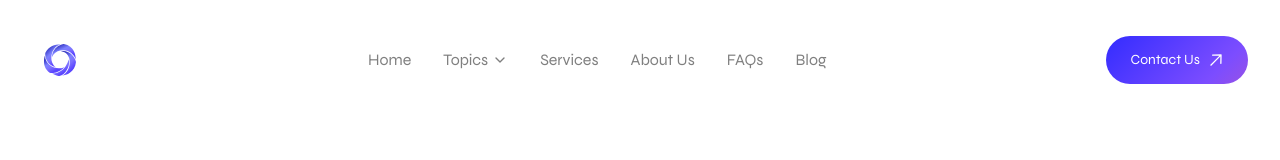
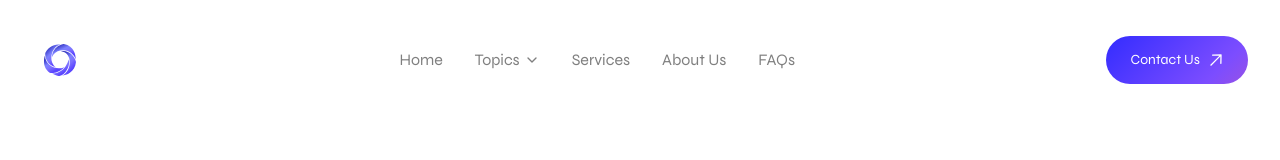
Before and after one commit to afnanahmadtariq/Devstract, a Next.js app: page /blog in a window 1280 px wide. Shown: the top 160 px of the page. Built offline with nearby package versions, Linux system fonts and the light colour scheme; what tailwindcss-text-fill-stroke would draw is missing.

Commit message:
Show Topics dropdown only in blog section
The navigation now conditionally displays the Topics dropdown and Blog link based on the current pathname. Topics is shown only when in the blog section, and Blog is hidden to avoid redundancy.

```diff
--- a/components/navigation.tsx
+++ b/components/navigation.tsx
@@ -1,6 +1,7 @@
 "use client"
 
 import Link from "next/link"
+import { usePathname } from "next/navigation"
 import { Button } from "@/components/ui/button"
 import Image from "next/image"
 import { useState, useRef, useEffect } from "react"
@@ -32,6 +33,8 @@ const topicLinks = [
 ]
 
 export default function Navigation({ mainpage = false, disableContact = false }: NavigationProps) {
+  const pathname = usePathname()
+  const isBlogSection = pathname?.startsWith('/blog')
   const [activeMenuIdx, setActiveMenuIdx] = useState<number | null>(null)
   const [menuOpen, setMenuOpen] = useState(false)
   const [menuClosing, setMenuClosing] = useState(false)
@@ -178,6 +181,8 @@ export default function Navigation({ mainpage = false, disableContact = false }:
               <Link href="/" className="text-black/50 dark:text-white hover:text-black font-normal transition-colors text-base">
                 Home
               </Link>
+
+              {isBlogSection && (
                 <DropdownMenu>
                   <DropdownMenuTrigger asChild>
                     <button
@@ -248,6 +253,8 @@ export default function Navigation({ mainpage = false, disableContact = false }:
                     </div>
                   </DropdownMenuContent>
                 </DropdownMenu>
+              )}
+
               <Link href="/#services" className="text-black/50 hover:text-black font-normal transition-colors text-base">
                 Services
               </Link>
@@ -257,9 +264,12 @@ export default function Navigation({ mainpage = false, disableContact = false }:
               <Link href="/faqs" className="text-black/50 hover:text-black font-normal transition-colors text-base">
                 FAQs
               </Link>
+
+              {!isBlogSection && (
                 <Link href="/blog" className="text-black/50 hover:text-black font-normal transition-colors text-base">
                   Blog
                 </Link>
+              )}
             </div>
           )}
 
@@ -329,12 +339,12 @@ export default function Navigation({ mainpage = false, disableContact = false }:
             <nav className="flex flex-col gap-6 flex-1">
               {[
                 { href: "/", label: "Home" },
-                { href: "/blog/all", label: "Topics" },
+                ...(isBlogSection ? [{ href: "/blog/all", label: "Topics" }] : []),
                 { href: "/#services", label: "Services" },
                 { href: "/about-us", label: "About Us" },
                 { href: "/faqs", label: "FAQs" },
                 { href: "/contact-us", label: "Contact Us" },
-                { href: "/blog", label: "Blog" }
+                ...(!isBlogSection ? [{ href: "/blog", label: "Blog" }] : [])
               ].map((item, idx) => {
                 const isActive = activeMenuIdx === idx;
                 return (
```
Lines whose indentation alone changed are shown as unchanged.
